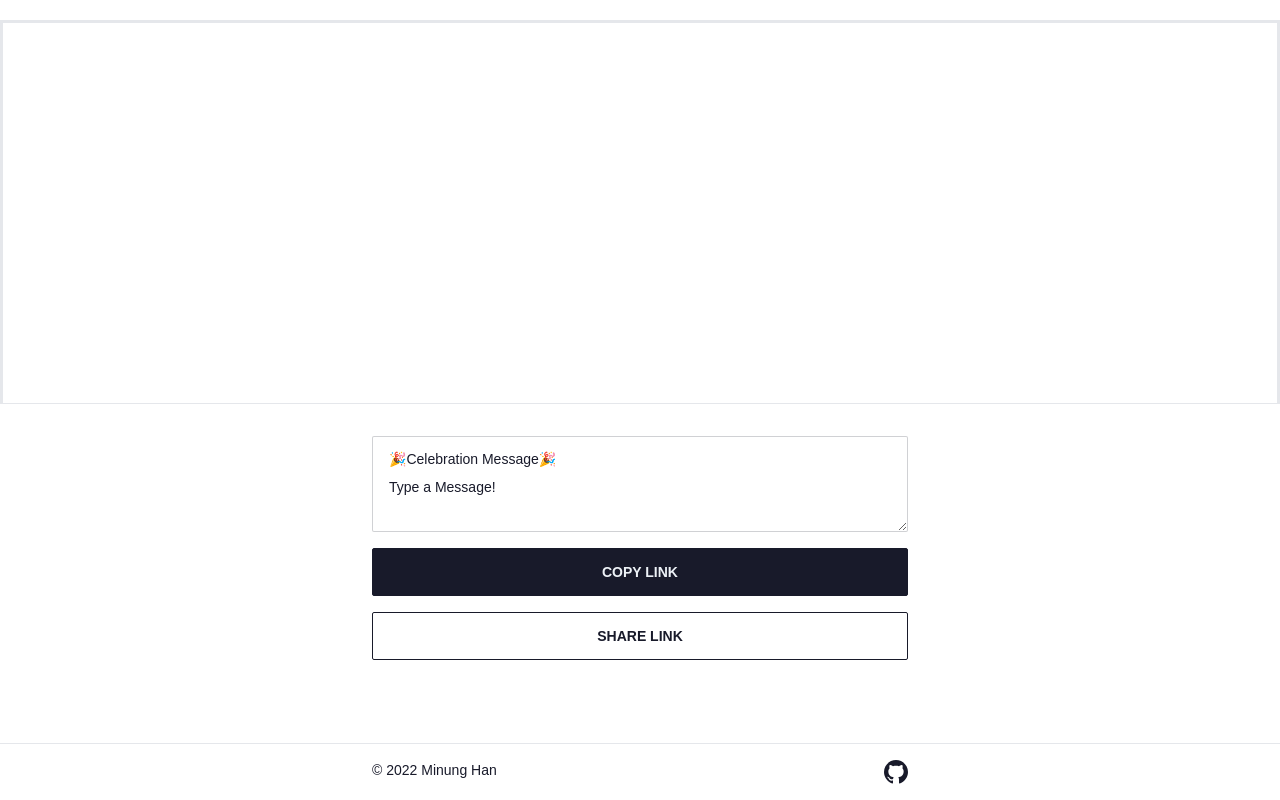
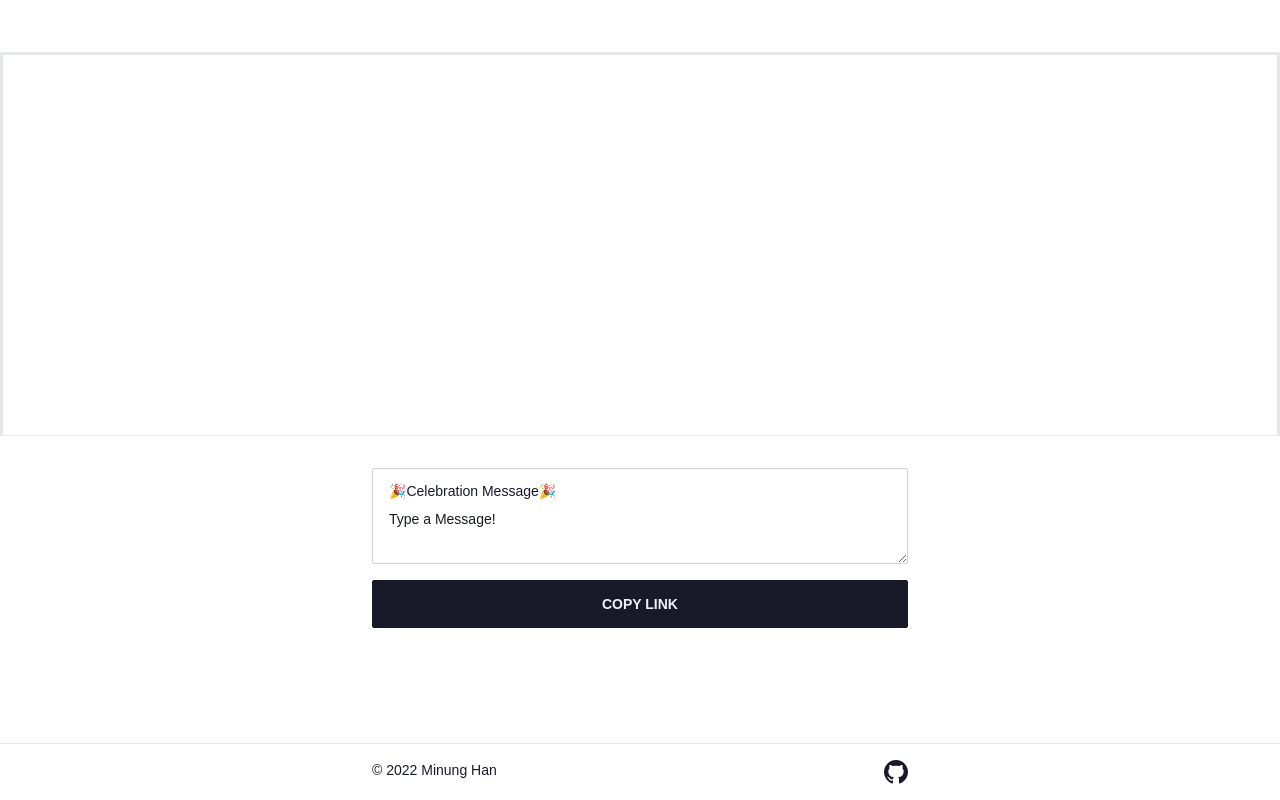
Before and after one commit to hmu332233/celebration, a Next.js app: page / in a window 1280 px wide. Built offline with nearby package versions, Linux system fonts and the light colour scheme; a web font is replaced by a local one.

Commit message:
share 버튼 나오지 않던 버그 수정

```diff
--- a/pages/index.tsx
+++ b/pages/index.tsx
@@ -12,7 +12,7 @@ function Home() {
   const debouncedMessage = useDebounce(message, 500);
 
   useEffect(() => {
-    setShowShareButton(typeof navigator.share === 'undefined');
+    setShowShareButton(typeof navigator.share !== 'undefined');
   }, []);
 
   const handleChange = (e: React.ChangeEvent<HTMLTextAreaElement>) => {
```
